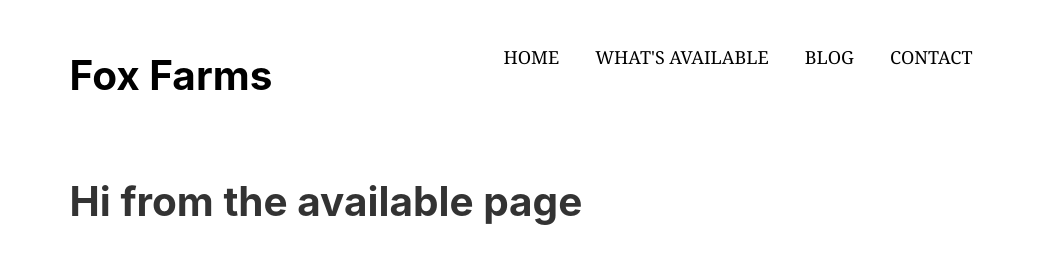
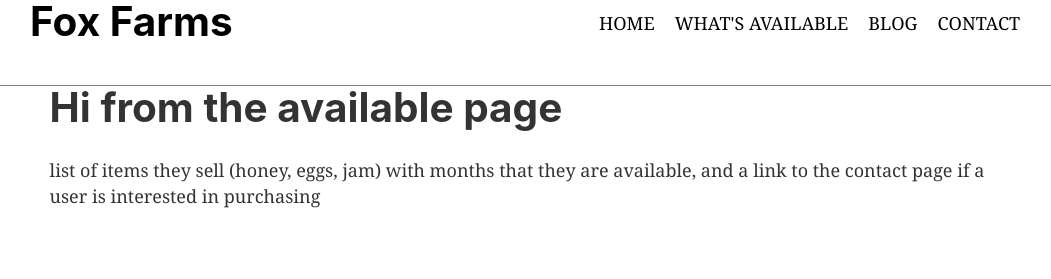
Before and after one commit to erinfox/fox-farms, a Gatsby site: page /available in a window 1280 px wide. Shown: the whole page, without its empty margins (110-1161 px from the left). Built offline with nearby package versions, Linux system fonts and the light colour scheme; Gatsby itself is replaced by a stand-in of ours.

Commit message:
First commit

```diff
--- a/gatsby-config.js
+++ b/gatsby-config.js
@@ -23,6 +23,12 @@ module.exports = {
     author: `@erinfox`,
   },
   plugins: [
+    {
+      resolve: `gatsby-source-instagram`,
+      options: {
+        username: `foxfarms17924`,
+      },
+    },
     {
       resolve: `gatsby-source-contentful`,
       options: {
--- a/src/components/header.js
+++ b/src/components/header.js
@@ -4,23 +4,24 @@ const Header = ({ siteTitle, menuLinks }) => (
   <header
     style={{
       background: "transparent",
-      marginBottom: "1.45rem",
+      // marginBottom: "1.45rem",
     }}
   >
     <div
       style={{
         background: "transparent",
-        marginBottom: "1.45rem",
+        // marginBottom: "1.45rem",
+        borderBottom: "1px solid gray",
       }}
     >
       <div
         style={{
           margin: "0 auto",
-          maxWidth: 960,
-          padding: "1.45rem 1.0875rem",
+          maxWidth: 1000,
+          // padding: "1.45rem 1.0875rem",
           display: "flex",
-          justifyItems: "space-between",
-          alignItems: "center",
+          // justifyItems: "space-between",
+          // alignItems: "center",
         }}
       >
         <h1 style={{ margin: 0, flex: 1 }}>
@@ -36,13 +37,20 @@ const Header = ({ siteTitle, menuLinks }) => (
         </h1>
         <div>
           <nav>
-            <ul style={{ display: "flex", flex: 1 }}>
+            <ul
+              style={{
+                display: "flex",
+                // flex: 1,
+                justifyContent: "center",
+                alignItems: "center",
+              }}
+            >
               {menuLinks.map(link => (
                 <li
                   key={link.name}
                   style={{
                     listStyleType: `none`,
-                    padding: `1rem`,
+                    padding: 10,
                   }}
                 >
                   <Link style={{ color: `black` }} to={link.link}>
--- a/src/components/layout.js
+++ b/src/components/layout.js
@@ -36,15 +36,14 @@ const Layout = ({ children }) => {
       <div
         style={{
           margin: `0 auto`,
-          maxWidth: 960,
+          maxWidth: 1000,
           padding: `0 1.0875rem 1.45rem`,
         }}
       >
         <main>{children}</main>
         <footer>
-          {/* © {new Date().getFullYear()}, Built by
-          {` `}
-          <a href="hhttps://github.com/erinfox">Erin</a> */}
+          {/* © {new Date().getFullYear()} */}
+          {/* <a href="hhttps://github.com/erinfox">Erin</a> */}
         </footer>
       </div>
     </>
--- a/src/pages/available.js
+++ b/src/pages/available.js
@@ -8,6 +8,11 @@ const Available = () => (
   <Layout>
     <SEO title="Whats Available" />
     <h1>Hi from the available page</h1>
+    <p>
+      list of items they sell (honey, eggs, jam) with months that they are
+      available, and a link to the contact page if a user is interested in
+      purchasing{" "}
+    </p>
   </Layout>
 )
 
```
Also changed, not shown: package.json (+13 -11 lines), src/pages/index.js (+37 -8 lines), src/pages/page-2.js (deleted, +0 -16 lines), 2 other files.
